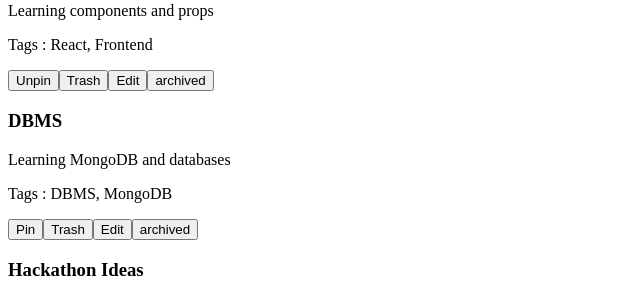
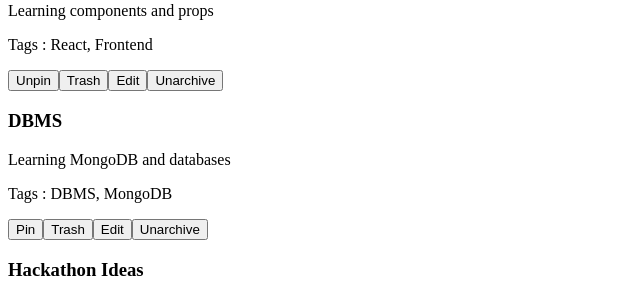
Before and after one commit to Siddharth-sem/PROJECTS-MERN, a React app in the folder smart-notes/frontend/: page /dashboard in a window 1280 px wide. Shown: the part 445-735 px from the top of the page, without its empty margins (0-640 px from the left). Built offline with nearby package versions, Linux system fonts and the light colour scheme; the HTML template or start-up script is replaced by a standard one.

Commit message:
archive button v2

```diff
--- a/smart-notes/frontend/src/components/NoteCard.jsx
+++ b/smart-notes/frontend/src/components/NoteCard.jsx
@@ -39,7 +39,7 @@ const NoteCard = ({note, togglePin, deleteNote, permanentDelete, editNote, archi
 
       {note.isTrashed === false &&(
       <button onClick={() => archiveNote(note.id)}>
-        archived
+        {note.isArchived ? "Archive" : "Unarchive"}
       </button>
       )}
     </div>
```
